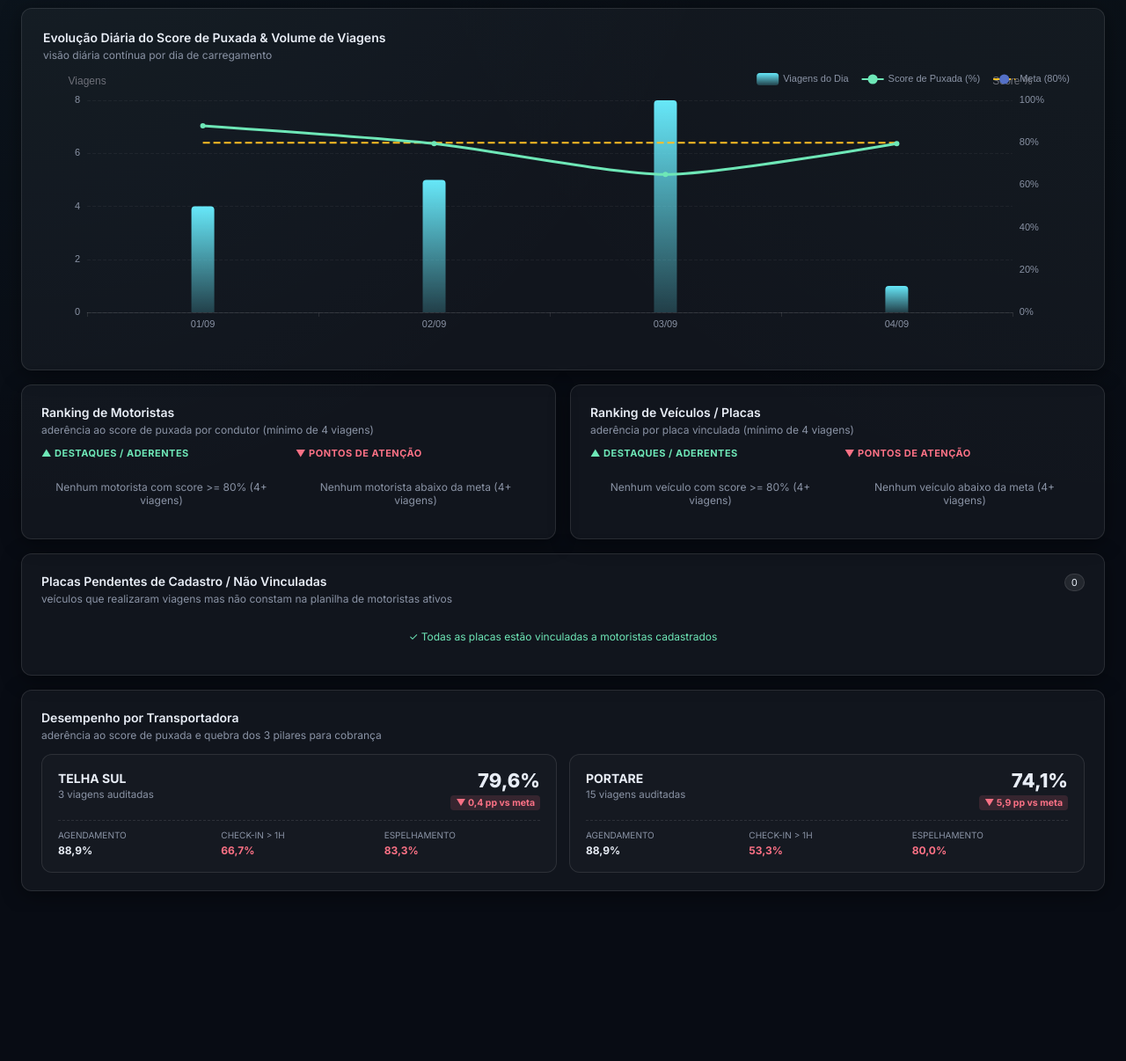
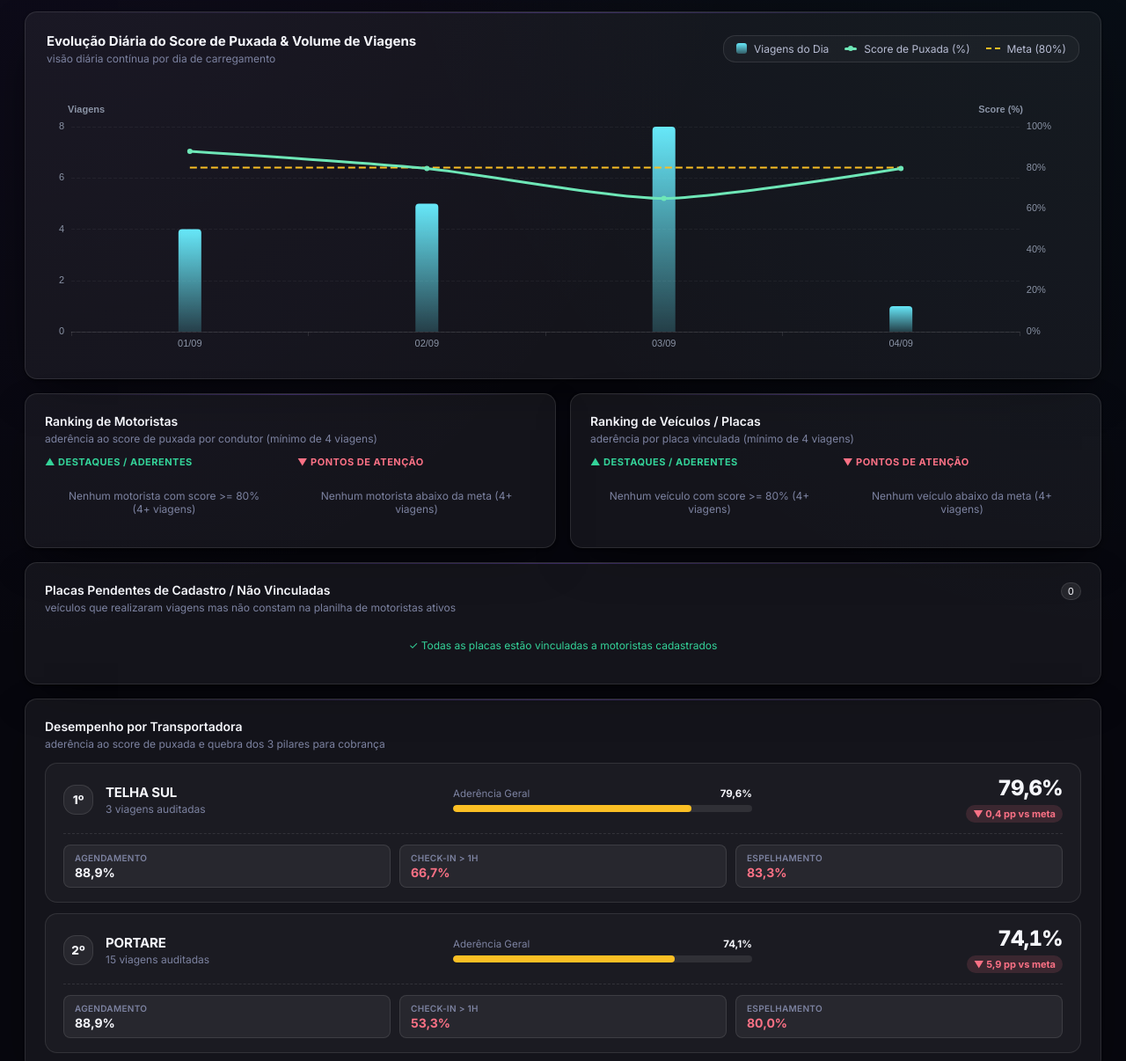
Before and after one commit to Onerb850/scorepuxada, a website: page index.html in a window 1280 px wide. Shown: the part 441-1647 px from the top of the page at 88% size. Before the commit the page ends 1478 px from the top, so only its background shows below. Drawn offline with nearby package versions, Linux system fonts and the light colour scheme.

Commit message:
Add files via upload

```diff
--- a/index.html
+++ b/index.html
@@ -13,27 +13,28 @@
    DESIGN SYSTEM PREMIUM AUTOCONTIDO (TEMA ESCURO OFICIAL SCORE DE PUXADA)
    ========================================================================== */
 :root {
-  --bg: #080c14;
-  --plane: rgba(255,255,255,.04);
-  --plane-2: rgba(255,255,255,.02);
-  --plane-hover: rgba(255,255,255,.06);
-  --stroke: rgba(255,255,255,.10);
+  --bg: #07070e;
+  --plane: rgba(255,255,255,.055);
+  --plane-2: rgba(255,255,255,.03);
+  --plane-hover: rgba(255,255,255,.08);
+  --stroke: rgba(255,255,255,.1);
   --stroke-strong: rgba(255,255,255,.18);
-  --ink: #e8edf6;
-  --ink-2: #b8c1d1;
-  --muted: #8a93a5;
-  --acc: #67e8f9;
-  --acc-2: #93c5fd;
-  --good: #6ee7b7;
+  --ink: #f5f6fb;
+  --ink-2: #b8bdd4;
+  --muted: #7c82a0;
+  --acc: #8b5cf6;
+  --acc-2: #22d3ee;
+  --good: #34d399;
   --bad: #fb7185;
   --warn: #fbbf24;
-  --good-bg: rgba(110,231,183,.14);
+  --good-bg: rgba(52,211,153,.14);
   --bad-bg: rgba(251,113,133,.14);
   --warn-bg: rgba(251,191,36,.14);
-  --track: rgba(255,255,255,.06);
-  --radius: 12px;
+  --track: rgba(255,255,255,.09);
+  --grid: rgba(255,255,255,.06);
+  --radius: 14px;
   --bw: 1px;
-  --shadow: 0 4px 24px -1px rgba(0,0,0,.45);
+  --shadow: 0 20px 55px -22px rgba(0,0,0,.8), 0 1px 3px rgba(0,0,0,.5);
 }
 
 * {
@@ -47,12 +48,24 @@ body {
   background-color: var(--bg);
   color: var(--ink);
   min-height: 100vh;
-  padding: 24px;
+  padding: 28px;
   background-image:
-    radial-gradient(at 0% 0%, rgba(103,232,249,0.06) 0px, transparent 50%),
-    radial-gradient(at 100% 0%, rgba(110,231,183,0.04) 0px, transparent 50%);
+    radial-gradient(at 0% 0%, rgba(139,92,246,0.07) 0px, transparent 50%),
+    radial-gradient(at 100% 0%, rgba(34,211,238,0.05) 0px, transparent 50%);
   -webkit-font-smoothing: antialiased;
 }
+
+section {
+  position: relative;
+  transition: transform .2s ease, box-shadow .2s ease;
+}
+section::before {
+  content: ''; position: absolute; left: 16px; right: 16px; top: 0; height: 1px;
+  background: linear-gradient(90deg, transparent, var(--acc), transparent);
+  opacity: .32; pointer-events: none; transition: opacity .2s ease;
+}
+section:hover { transform: translateY(-2px); }
+section:hover::before { opacity: .6; }
 
 .app {
   max-width: 1440px;
@@ -551,13 +564,29 @@ body {
         <!-- GRÁFICO COMBO: EVOLUÇÃO DIÁRIA -->
         <div style="grid-column: span 12">
           <section style="background:var(--plane);border:var(--bw) solid var(--stroke);border-radius:var(--radius);box-shadow:var(--shadow);padding:22px 24px;">
-            <div style="display:flex;align-items:baseline;justify-content:space-between;gap:16px;margin-bottom:8px;flex-wrap:wrap;">
+            <div style="display:flex;align-items:center;justify-content:space-between;gap:16px;margin-bottom:24px;flex-wrap:wrap;">
               <div>
-                <b style="font-size:14px;font-weight:600;color:var(--ink)">Evolução Diária do Score de Puxada & Volume de Viagens</b>
+                <b style="font-size:15px;font-weight:700;color:var(--ink)">Evolução Diária do Score de Puxada & Volume de Viagens</b>
                 <div id="chart-sub-label" style="font-size:12px;color:var(--muted);margin-top:3px">visão diária contínua por dia de carregamento</div>
               </div>
-            </div>
-            <div id="chart-evolucao-diaria" style="width:100%;height:320px;"></div>
+              <div style="display:flex;align-items:center;gap:18px;flex-wrap:wrap;font-size:12px;color:var(--ink-2);background:var(--plane-2);border:var(--bw) solid var(--stroke);padding:7px 14px;border-radius:var(--radius);">
+                <span style="display:inline-flex;align-items:center;gap:8px;">
+                  <span style="width:12px;height:12px;border-radius:3px;background:linear-gradient(180deg, #67e8f9 0%, rgba(103,232,249,0.3) 100%);display:inline-block;"></span>
+                  <span>Viagens do Dia</span>
+                </span>
+                <span style="display:inline-flex;align-items:center;gap:8px;">
+                  <span style="width:14px;height:3px;background:#6ee7b7;border-radius:2px;display:inline-flex;align-items:center;justify-content:center;">
+                    <span style="width:6px;height:6px;border-radius:50%;background:#6ee7b7;"></span>
+                  </span>
+                  <span>Score de Puxada (%)</span>
+                </span>
+                <span style="display:inline-flex;align-items:center;gap:8px;">
+                  <span style="width:16px;height:2px;border-top:2px dashed #fbbf24;display:inline-block;"></span>
+                  <span id="chart-meta-legend-text">Meta (80%)</span>
+                </span>
+              </div>
+            </div>
+            <div id="chart-evolucao-diaria" style="width:100%;height:310px;"></div>
           </section>
         </div>
 
@@ -627,7 +656,7 @@ body {
                 <div style="font-size:12px;color:var(--muted);margin-top:3px">aderência ao score de puxada e quebra dos 3 pilares para cobrança</div>
               </div>
             </div>
-            <div id="lista-comparacao-transportadoras" style="display:grid;grid-template-columns:repeat(auto-fit, minmax(320px, 1fr));gap:14px;"></div>
+            <div id="lista-comparacao-transportadoras" style="display:flex;flex-direction:column;gap:12px;"></div>
           </section>
         </div>
 
@@ -765,7 +794,7 @@ body {
       <div class="cobranca-container">
 
         <!-- KPIS DE DTs -->
-        <div class="cobranca-kpis">
+        <div class="cobranca-kpis" style="grid-template-columns: repeat(auto-fit, minmax(280px, 1fr));">
           <div class="cobranca-kpi-card">
             <div class="cobranca-kpi-label">Total de DT's Registradas</div>
             <div class="cobranca-kpi-val" id="kpi-dts-total">0</div>
@@ -775,21 +804,6 @@ body {
             <div class="cobranca-kpi-label">Associação Aderente</div>
             <div class="cobranca-kpi-val" id="kpi-dts-assoc-val" style="color:var(--good)">0</div>
             <div class="cobranca-kpi-sub" id="kpi-dts-assoc-pct" style="color:var(--good)">0% de aderência</div>
-          </div>
-          <div class="cobranca-kpi-card">
-            <div class="cobranca-kpi-label">Checklist de Saída</div>
-            <div class="cobranca-kpi-val" id="kpi-dts-saida-val" style="color:var(--bad)">0</div>
-            <div class="cobranca-kpi-sub" id="kpi-dts-saida-pct" style="color:var(--bad)">0% aderente</div>
-          </div>
-          <div class="cobranca-kpi-card">
-            <div class="cobranca-kpi-label">Paradas &gt; 20 min</div>
-            <div class="cobranca-kpi-val" id="kpi-dts-paradas-val" style="color:var(--warn)">0</div>
-            <div class="cobranca-kpi-sub" id="kpi-dts-paradas-sub" style="color:var(--warn)">0 justificadas</div>
-          </div>
-          <div class="cobranca-kpi-card">
-            <div class="cobranca-kpi-label">Checklist de Retorno</div>
-            <div class="cobranca-kpi-val" id="kpi-dts-retorno-val" style="color:var(--bad)">0</div>
-            <div class="cobranca-kpi-sub" id="kpi-dts-retorno-pct" style="color:var(--bad)">0% aderente</div>
           </div>
         </div>
 
@@ -856,9 +870,6 @@ body {
                   <th onclick="ordenarTabelaDts('motorista')">Motorista <span class="sort-icon" id="sort-dts-motorista">↕</span></th>
                   <th onclick="ordenarTabelaDts('placa')">Placa <span class="sort-icon" id="sort-dts-placa">↕</span></th>
                   <th onclick="ordenarTabelaDts('associacao')">Associação <span class="sort-icon" id="sort-dts-associacao">↕</span></th>
-                  <th onclick="ordenarTabelaDts('saida')">Checklist Saída <span class="sort-icon" id="sort-dts-saida">↕</span></th>
-                  <th onclick="ordenarTabelaDts('paradas')">Paradas &gt; 20m <span class="sort-icon" id="sort-dts-paradas">↕</span></th>
-                  <th onclick="ordenarTabelaDts('retorno')">Checklist Retorno <span class="sort-icon" id="sort-dts-retorno">↕</span></th>
                 </tr>
               </thead>
               <tbody id="tbody-dts">
@@ -1224,6 +1235,9 @@ function renderizarGraficoDiario() {
     });
   });
 
+  var metaLegendEl = document.getElementById('chart-meta-legend-text');
+  if (metaLegendEl) metaLegendEl.textContent = 'Meta (' + metaScore + '%)';
+
   var dom = document.getElementById('chart-evolucao-diaria');
   if (!dom) return;
   if (APP_STATE.chartInstance) APP_STATE.chartInstance.dispose();
@@ -1249,17 +1263,13 @@ function renderizarGraficoDiario() {
       }
     },
     legend: {
-      top: 0,
-      right: 10,
-      itemGap: 14,
-      textStyle: { color: '#8a93a5', fontSize: 11 },
-      data: ['Viagens do Dia', 'Score de Puxada (%)', 'Meta (' + metaScore + '%)']
+      show: false
     },
     grid: {
-      top: 36,
-      left: 36,
-      right: 44,
-      bottom: 24,
+      top: 46,
+      left: 14,
+      right: 32,
+      bottom: 12,
       containLabel: true
     },
     xAxis: [{
@@ -1272,6 +1282,15 @@ function renderizarGraficoDiario() {
       {
         type: 'value',
         name: 'Viagens',
+        nameLocation: 'end',
+        nameGap: 14,
+        nameTextStyle: {
+          color: '#8a93a5',
+          fontSize: 11,
+          fontWeight: 600,
+          align: 'left',
+          padding: [0, 0, 0, -4]
+        },
         min: 0,
         axisLine: { show: false },
         splitLine: { lineStyle: { color: 'rgba(255,255,255,0.05)', type: 'dashed' } },
@@ -1279,7 +1298,16 @@ function renderizarGraficoDiario() {
       },
       {
         type: 'value',
-        name: 'Score %',
+        name: 'Score (%)',
+        nameLocation: 'end',
+        nameGap: 14,
+        nameTextStyle: {
+          color: '#8a93a5',
+          fontSize: 11,
+          fontWeight: 600,
+          align: 'right',
+          padding: [0, -4, 0, 0]
+        },
         min: 0,
         max: 100,
         axisLine: { show: false },
@@ -1549,36 +1577,50 @@ function renderizarComparacaoTransportadoras() {
 
   var metaPctStr = Math.round(metaScore * 100) + '%';
 
-  elList.innerHTML = transpList.map(function(t) {
+  elList.innerHTML = transpList.map(function(t, idx) {
     var isUp = t.score >= metaScore;
     var diff = Math.abs((t.score - metaScore) * 100).toFixed(1).replace('.', ',');
     var statusTxt = isUp ? '▲ ' + diff + ' pp vs meta' : '▼ ' + diff + ' pp vs meta';
     var statusColor = isUp ? 'var(--good)' : 'var(--bad)';
     var statusBg = isUp ? 'var(--good-bg)' : 'var(--bad-bg)';
-
-    return '<div style="background:var(--plane-2);border:var(--bw) solid var(--stroke);border-radius:var(--radius);padding:16px 18px;display:flex;flex-direction:column;gap:12px;">' +
-      '<div style="display:flex;justify-content:space-between;align-items:flex-start;">' +
-        '<div>' +
-          '<b style="font-size:14px;color:var(--ink);">' + t.nome + '</b>' +
-          '<div style="font-size:11.5px;color:var(--muted);margin-top:2px;">' + t.total + ' viagens auditadas</div>' +
+    var progWidth = Math.min(100, Math.max(0, t.score * 100)).toFixed(1);
+    var barColor = isUp ? 'var(--good)' : (t.score >= 0.7 ? 'var(--warn)' : 'var(--bad)');
+
+    return '<div style="background:var(--plane-2);border:var(--bw) solid var(--stroke);border-radius:var(--radius);padding:16px 20px;display:flex;flex-direction:column;gap:14px;">' +
+      '<div style="display:flex;align-items:center;justify-content:space-between;gap:16px;flex-wrap:wrap;">' +
+        '<div style="display:flex;align-items:center;gap:14px;min-width:220px;">' +
+          '<b style="width:34px;height:34px;border-radius:var(--radius);background:var(--plane);border:var(--bw) solid var(--stroke);display:grid;place-items:center;font-size:13.5px;font-weight:800;color:var(--ink);flex-shrink:0;">' + (idx + 1) + 'º</b>' +
+          '<div>' +
+            '<div style="font-size:15px;font-weight:700;color:var(--ink);letter-spacing:-.2px;">' + t.nome + '</div>' +
+            '<div style="font-size:12px;color:var(--muted);margin-top:2px;">' + t.total + ' viagens auditadas</div>' +
+          '</div>' +
         '</div>' +
-        '<div style="text-align:right;">' +
-          '<div style="font-size:22px;font-weight:800;color:var(--ink);">' + fPct(t.score) + '</div>' +
-          '<span style="font-size:10.5px;font-weight:700;padding:2px 6px;border-radius:4px;color:' + statusColor + ';background:' + statusBg + '">' + statusTxt + '</span>' +
+        '<div style="flex:1;min-width:180px;max-width:340px;">' +
+          '<div style="display:flex;justify-content:space-between;font-size:11.5px;color:var(--muted);margin-bottom:6px;">' +
+            '<span>Aderência Geral</span>' +
+            '<span style="font-weight:700;color:var(--ink);">' + fPct(t.score) + '</span>' +
+          '</div>' +
+          '<div style="height:8px;border-radius:var(--radius);background:var(--track);overflow:hidden;position:relative;">' +
+            '<div style="height:100%;width:' + progWidth + '%;background:' + barColor + ';border-radius:var(--radius);"></div>' +
+          '</div>' +
+        '</div>' +
+        '<div style="text-align:right;min-width:130px;">' +
+          '<div style="font-size:24px;font-weight:800;letter-spacing:-.8px;color:var(--ink);line-height:1;font-variant-numeric:tabular-nums;">' + fPct(t.score) + '</div>' +
+          '<div style="margin-top:5px;"><span style="font-size:11px;font-weight:700;padding:3px 8px;border-radius:var(--radius);color:' + statusColor + ';background:' + statusBg + '">' + statusTxt + '</span></div>' +
         '</div>' +
       '</div>' +
-      '<div style="display:grid;grid-template-columns:1fr 1fr 1fr;gap:8px;border-top:1px dashed var(--stroke);padding-top:10px;">' +
-        '<div>' +
-          '<div style="font-size:10px;color:var(--muted);text-transform:uppercase;">Agendamento</div>' +
-          '<b style="font-size:12px;color:var(--ink);">' + fPct(t.ag_pct) + '</b>' +
+      '<div style="display:grid;grid-template-columns:repeat(3, 1fr);gap:10px;border-top:1px dashed var(--stroke);padding-top:12px;">' +
+        '<div style="background:var(--plane);border:var(--bw) solid var(--stroke);border-radius:8px;padding:8px 12px;">' +
+          '<div style="font-size:10px;font-weight:600;color:var(--muted);text-transform:uppercase;letter-spacing:.3px;">Agendamento</div>' +
+          '<div style="font-size:14px;font-weight:700;color:var(--ink);margin-top:2px;">' + fPct(t.ag_pct) + '</div>' +
         '</div>' +
-        '<div>' +
-          '<div style="font-size:10px;color:var(--muted);text-transform:uppercase;">Check-in &gt; 1h</div>' +
-          '<b style="font-size:12px;color:' + (t.checkin_pct >= APP_STATE.metas.checkin_1h ? 'var(--good)' : 'var(--bad)') + '">' + fPct(t.checkin_pct) + '</b>' +
+        '<div style="background:var(--plane);border:var(--bw) solid var(--stroke);border-radius:8px;padding:8px 12px;">' +
+          '<div style="font-size:10px;font-weight:600;color:var(--muted);text-transform:uppercase;letter-spacing:.3px;">Check-in &gt; 1h</div>' +
+          '<div style="font-size:14px;font-weight:700;color:' + (t.checkin_pct >= APP_STATE.metas.checkin_1h ? 'var(--good)' : 'var(--bad)') + ';margin-top:2px;">' + fPct(t.checkin_pct) + '</div>' +
         '</div>' +
-        '<div>' +
-          '<div style="font-size:10px;color:var(--muted);text-transform:uppercase;">Espelhamento</div>' +
-          '<b style="font-size:12px;color:' + (t.esp_pct >= APP_STATE.metas.espelhamento ? 'var(--good)' : 'var(--bad)') + '">' + fPct(t.esp_pct) + '</b>' +
+        '<div style="background:var(--plane);border:var(--bw) solid var(--stroke);border-radius:8px;padding:8px 12px;">' +
+          '<div style="font-size:10px;font-weight:600;color:var(--muted);text-transform:uppercase;letter-spacing:.3px;">Espelhamento</div>' +
+          '<div style="font-size:14px;font-weight:700;color:' + (t.esp_pct >= APP_STATE.metas.espelhamento ? 'var(--good)' : 'var(--bad)') + ';margin-top:2px;">' + fPct(t.esp_pct) + '</div>' +
         '</div>' +
       '</div>' +
     '</div>';
@@ -1956,15 +1998,9 @@ function atualizarKpisDts() {
 
   APP_STATE.dtsFiltradas.forEach(function(d) {
     if (Number(d.is_aderente) === 1 || String(d.associacao).toLowerCase() === 'aderente') totalAssoc++;
-    if (String(d.checklist_saida).toLowerCase().includes('aderente') && !String(d.checklist_saida).toLowerCase().includes('não')) totalSaida++;
-    if (String(d.checklist_retorno).toLowerCase().includes('aderente') && !String(d.checklist_retorno).toLowerCase().includes('não')) totalRetorno++;
-    totalParadas += Number(d.paradas_maiores_20min || 0);
-    totalParadasJust += Number(d.paradas_justificadas || 0);
   });
 
   var pctAssoc = total > 0 ? (totalAssoc / total * 100).toFixed(1).replace('.', ',') + '%' : '0%';
-  var pctSaida = total > 0 ? (totalSaida / total * 100).toFixed(1).replace('.', ',') + '%' : '0%';
-  var pctRetorno = total > 0 ? (totalRetorno / total * 100).toFixed(1).replace('.', ',') + '%' : '0%';
 
   var elTot = document.getElementById('kpi-dts-total');
   if (elTot) elTot.innerText = total;
@@ -1973,21 +2009,6 @@ function atualizarKpisDts() {
   if (elAssocVal) elAssocVal.innerText = totalAssoc;
   var elAssocPct = document.getElementById('kpi-dts-assoc-pct');
   if (elAssocPct) elAssocPct.innerText = pctAssoc + ' de aderência';
-
-  var elSaidaVal = document.getElementById('kpi-dts-saida-val');
-  if (elSaidaVal) elSaidaVal.innerText = totalSaida;
-  var elSaidaPct = document.getElementById('kpi-dts-saida-pct');
-  if (elSaidaPct) elSaidaPct.innerText = pctSaida + ' aderente';
-
-  var elParadasVal = document.getElementById('kpi-dts-paradas-val');
-  if (elParadasVal) elParadasVal.innerText = totalParadas;
-  var elParadasSub = document.getElementById('kpi-dts-paradas-sub');
-  if (elParadasSub) elParadasSub.innerText = totalParadasJust + ' justificadas';
-
-  var elRetornoVal = document.getElementById('kpi-dts-retorno-val');
-  if (elRetornoVal) elRetornoVal.innerText = totalRetorno;
-  var elRetornoPct = document.getElementById('kpi-dts-retorno-pct');
-  if (elRetornoPct) elRetornoPct.innerText = pctRetorno + ' aderente';
 
   var elStatus = document.getElementById('lbl-dts-status-registros');
   if (elStatus) elStatus.innerText = 'Exibindo ' + total + ' DT\'s registradas';
@@ -2017,7 +2038,7 @@ function ordenarArrayDts() {
   var col = APP_STATE.colunaOrdenacaoDts;
   var dir = APP_STATE.direcaoOrdenacaoDts;
 
-  ['dt', 'origem', 'destino', 'transportadora', 'motorista', 'placa', 'associacao', 'saida', 'paradas', 'retorno'].forEach(function(c) {
+  ['dt', 'origem', 'destino', 'transportadora', 'motorista', 'placa', 'associacao'].forEach(function(c) {
     var icon = document.getElementById('sort-dts-' + c);
     var th = icon ? icon.parentElement : null;
     if (icon && th) {
@@ -2040,9 +2061,6 @@ function ordenarArrayDts() {
     else if (col === 'motorista') { valA = a.motorista || ''; valB = b.motorista || ''; }
     else if (col === 'placa') { valA = a.placa_cavalo || ''; valB = b.placa_cavalo || ''; }
     else if (col === 'associacao') { valA = a.associacao || ''; valB = b.associacao || ''; }
-    else if (col === 'saida') { valA = a.checklist_saida || ''; valB = b.checklist_saida || ''; }
-    else if (col === 'paradas') { valA = Number(a.paradas_maiores_20min || 0); valB = Number(b.paradas_maiores_20min || 0); }
-    else if (col === 'retorno') { valA = a.checklist_retorno || ''; valB = b.checklist_retorno || ''; }
     else { valA = ''; valB = ''; }
 
     if (valA < valB) return dir === 'asc' ? -1 : 1;
@@ -2069,19 +2087,11 @@ function renderizarTabelaDts() {
   var itens = APP_STATE.dtsFiltradas.slice(inicio, fim);
 
   if (itens.length === 0) {
-    tbody.innerHTML = '<tr><td colspan="10" style="text-align:center;padding:32px;color:var(--muted);">Nenhuma DT encontrada para os filtros selecionados</td></tr>';
+    tbody.innerHTML = '<tr><td colspan="7" style="text-align:center;padding:32px;color:var(--muted);">Nenhuma DT encontrada para os filtros selecionados</td></tr>';
   } else {
     tbody.innerHTML = itens.map(function(d) {
       var isAd = Number(d.is_aderente) === 1 || String(d.associacao).toLowerCase() === 'aderente';
       var badgeAssoc = isAd ? '<span class="badge-status ok">✓ Aderente</span>' : '<span class="badge-status warn">⚠️ ' + (d.associacao || 'Indefinido') + '</span>';
-
-      var saidaOk = String(d.checklist_saida).toLowerCase().includes('aderente') && !String(d.checklist_saida).toLowerCase().includes('não');
-      var badgeSaida = saidaOk ? '<span class="badge-status ok">✓ Aderente</span>' : '<span class="badge-status fail">✕ ' + (d.checklist_saida || 'Não Aderente') + '</span>';
-
-      var retornoOk = String(d.checklist_retorno).toLowerCase().includes('aderente') && !String(d.checklist_retorno).toLowerCase().includes('não');
-      var badgeRetorno = retornoOk ? '<span class="badge-status ok">✓ Aderente</span>' : '<span class="badge-status fail">✕ ' + (d.checklist_retorno || 'Não Aderente') + '</span>';
-
-      var paradasTxt = Number(d.paradas_maiores_20min || 0) > 0 ? '<span style="color:var(--warn);font-weight:700;">' + d.paradas_maiores_20min + ' (' + (d.paradas_justificadas || 0) + ' just.)</span>' : '<span style="color:var(--muted);">0</span>';
 
       return '<tr>' +
         '<td style="font-weight:700;color:var(--acc);font-family:monospace;">' + d.dt + '</td>' +
@@ -2091,9 +2101,6 @@ function renderizarTabelaDts() {
         '<td style="font-weight:600;">' + (d.motorista || '-') + '</td>' +
         '<td style="font-family:monospace;">' + (d.placa_cavalo || '-') + '</td>' +
         '<td>' + badgeAssoc + '</td>' +
-        '<td>' + badgeSaida + '</td>' +
-        '<td>' + paradasTxt + '</td>' +
-        '<td>' + badgeRetorno + '</td>' +
       '</tr>';
     }).join('');
   }
```
